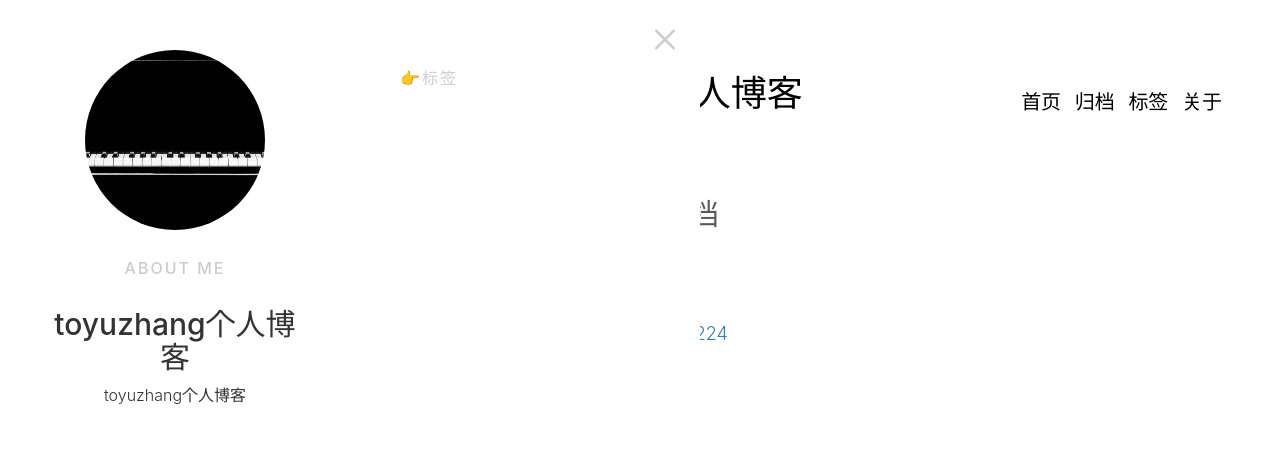
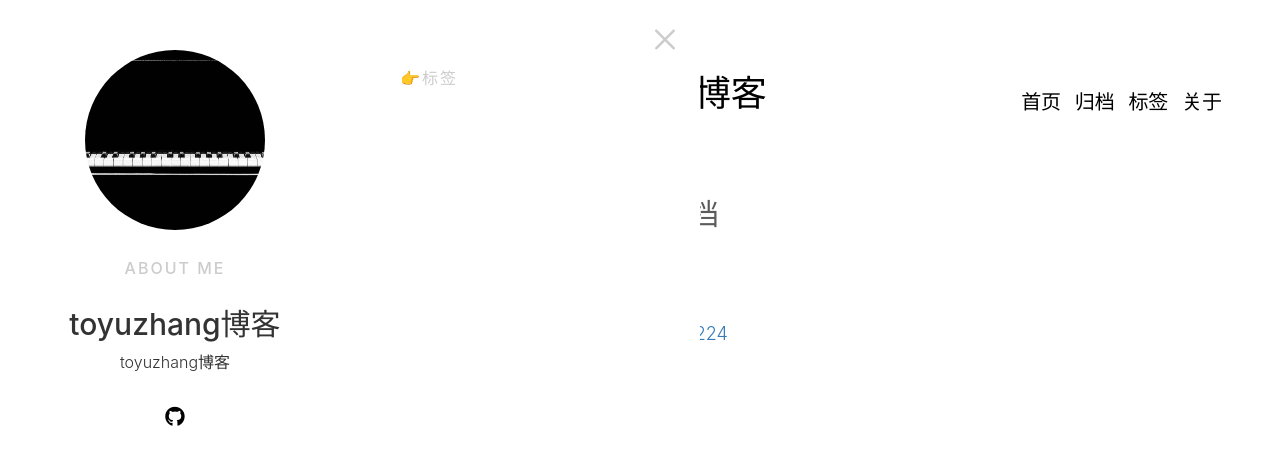
Before and after one commit to zhg1224/zhg1224.github.io, a plain HTML site: page archives/index.html in a window 1280 px wide. Both pictures are taken after a click on the link 66 px from the left and 97 px from the top of the page. Drawn offline with nearby package versions, Linux system fonts and the light colour scheme; some packages are replaced by stand-ins of ours.

Commit message:
update from gridea: 2020-01-08 21:05:17

```diff
--- a/archives/index.html
+++ b/archives/index.html
@@ -4,11 +4,11 @@
     <meta charset="utf-8">
 <meta http-equiv="X-UA-Compatible" content="IE=edge">
 
-<title>toyuzhang个人博客</title>
+<title>toyuzhang博客</title>
 <meta name="viewport" content="width=device-width, initial-scale=1.0, maximum-scale=1.0, user-scalable=no">
 
-<meta name="description" content="toyuzhang个人博客"/>
-<meta name="keywords" content="toyuzhang个人博客"/>
+<meta name="description" content="toyuzhang博客"/>
+<meta name="keywords" content="toyuzhang博客"/>
 
 <!-- Place favicon.ico and apple-touch-icon.png in the root directory -->
 <link rel="shortcut icon" href="https://zhg1224.github.io/favicon.ico">
@@ -41,15 +41,19 @@
     </a>
     <div class="fh5co-bio">
         <figure>
-            <img src="https://zhg1224.github.io/images/avatar.png" alt="toyuzhang个人博客"
+            <img src="https://zhg1224.github.io/images/avatar.png" alt="toyuzhang博客"
                  class="img-responsive">
         </figure>
         <a href="https://zhg1224.github.io/post/about/"><h3 class="heading">ABOUT ME</h3></a>
-        <h2>toyuzhang个人博客</h2>
-        <p>toyuzhang个人博客</p>
+        <h2>toyuzhang博客</h2>
+        <p>toyuzhang博客</p>
         <ul class="fh5co-social">
 
                 <li>
+
+                        <a href="www.github.com/zhg1224" target="_blank">
+                            <i class="fab fa-github"></i>
+                        </a>
 
                 </li>
 
@@ -125,7 +129,7 @@
             </ul>
             <div class="col-lg-12 col-md-12 text-center">
                 <h1 id="fh5co-logo">
-                    <a href="https://zhg1224.github.io">toyuzhang个人博客 </a>
+                    <a href="https://zhg1224.github.io">toyuzhang博客 </a>
                 </h1>
             </div>
         </div>
@@ -200,6 +204,14 @@
     });
 
 
+        var allImg = $("img");
+        allImg.on("contextmenu", function () {
+            return false;
+        });
+        allImg.on("dragstart", function () {
+            return false;
+        });
+
 </script>
 
 
```
Also changed, not shown: atom.xml (+4 -4 lines), index.html (+19 -7 lines), tags/index.html (+19 -7 lines).
